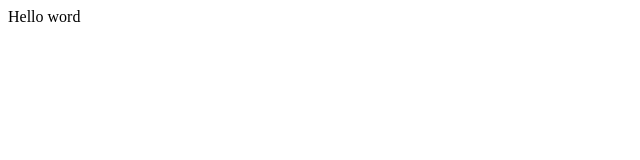
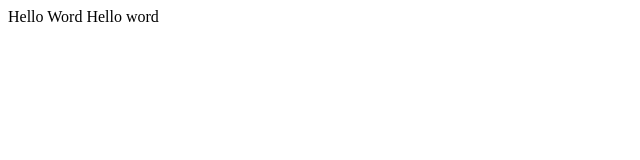
Before and after one commit to KrystynaKash/html-basic, a plain HTML site: page html-Basic/index.html in a window 1280 px wide. Shown: the full height of the page, 0-640 px from the left. Drawn offline with Linux system fonts and the light colour scheme.

Commit message:
index.html

```diff
--- a/html-Basic/index.html
+++ b/html-Basic/index.html
@@ -4,7 +4,7 @@
   <meta charset="UTF-8">
   <meta name="viewport" content="width=device-width, initial-scale=1.0">
   <title>Document</title>
-
+Hello Word
 </head>
 <body>
 Hello word
```
